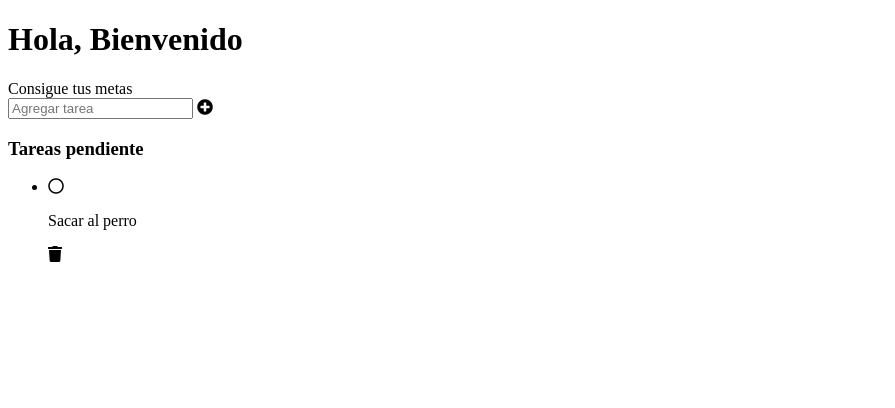
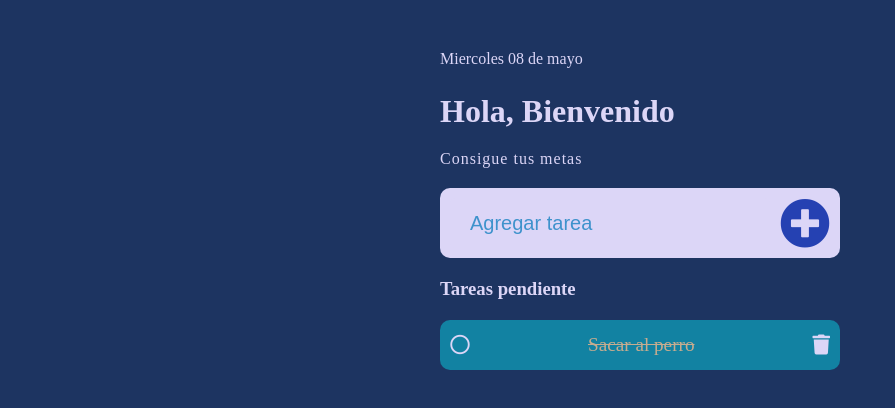
Before and after one commit to yeifreng/ToDo-List-javascript, a plain HTML site: page index.html in a window 1280 px wide. Shown: the whole page, without its empty margins (0-895 px from the left). Drawn offline with Linux system fonts and the light colour scheme.

Commit message:
agregando estilos al maquetado con css

```diff
--- a/index.html
+++ b/index.html
@@ -3,30 +3,32 @@
 <head>
     <meta charset="UTF-8">
     <meta name="viewport" content="width=device-width, initial-scale=1.0">
+    <link rel="stylesheet" href="https://use.fontawesome.com/releases/v5.12.1/css/all.css" crossorigin="anonymous">
     <link rel="stylesheet" href="style.css">
-    <link rel="stylesheet" href="https://use.fontawesome.com/releases/v5.12.1/css/all.css" crossorigin="anonymous">
     <title>Lista de tareas</title>
 </head>
 <body>
-   <div>
+   <div class="container">
     <div class="profile">
-        <div id="date"></div>
+        <div id="date">Miercoles 08 de mayo</div>
         <h1>Hola, Bienvenido</h1>
         <span>Consigue tus metas</span>
     </div>
-    <div class="agregar-tarea">
+    <div class="add-task">
         <input type="text" id="add" placeholder="Agregar tarea">
         <i id="send" class="fas fa-plus-circle"></i>
     </div>
-    <div class="section-do"></div>
+    <div class="section-task">
         <h3>Tareas pendiente</h3>
         <ul id="list">
             <li>
                 <i class="far fa-circle co" data="done" id="0"></i>
-                <p class="text">Sacar al perro</p>
+                <p class="text line-through">Sacar al perro</p>
                 <i class="fas fa-trash de" data="remove" id="0"></i>
             </li>
         </ul>
+    </div>
+
    </div>
 
  <script src="script.js"></script>
--- a/style.css
+++ b/style.css
@@ -0,0 +1,112 @@
+*{
+    box-sizing: border-box;
+    margin: 0;
+    padding: 0;
+}
+
+
+
+body{
+    background:#1D3461;
+    height: 100vh;
+}
+
+.container{
+    width: 400px;
+    height: 600px;
+    margin: 0 auto;
+}
+
+/* Seccion de perfil*/
+
+.profile h1{
+    color: #DCD6F7;
+    margin: 20px 0 20px 0;
+}
+
+.profile span{
+    color: #DCD6F7;
+    letter-spacing: 1px;
+}
+
+#date{
+    color: #DCD6F7;
+    padding: 50px 0 5px 0;
+}
+
+/* Seccion de agregar tarea*/
+
+.add-task{
+    margin-top: 20px;
+    background: #DCD6F7;
+    border-radius: 10px;
+    height: 70px;
+    display: flex;
+    align-items: center;
+    padding: 10px;
+    gap: 10px;
+}
+
+.add-task input{
+    width: 100%;
+    font-size: 20px;
+    padding: 20px;
+    height: 100%;
+    border-radius: 5px;
+    border: none;
+    background: #DCD6F7
+}
+
+.add-task input::placeholder{
+    color: #3E92CC;
+}
+
+.add-task i{
+    font-size: 50px;
+    color: #2541B2;
+}
+
+.add-task i:hover{
+    transform: scale(1.1);
+    cursor: pointer;
+}
+
+/* Seccion mostrar tarea*/
+
+.section-task h3{
+    color: #DCD6F7;
+    margin: 20px 0 20px 0;
+
+}
+
+.section-task li{
+    display: flex;
+    background: #1282a2;
+    padding: 10px;
+    border-radius: 10px;
+    align-items: center;
+    justify-content: space-between;
+    color: #DCD6F7;
+}
+
+.section-task i{
+    font-size: 20px;
+    margin: 5px 0;
+}
+
+.section-task > ul p{
+
+    font-size: 1.2rem;
+
+}
+
+.section-task i:hover{
+    transform: scale(1.1);
+    color: #ffffff;
+    cursor: pointer;
+}
+
+.line-through{
+    text-decoration: line-through;
+    color: #c6ac8f;
+}
```
